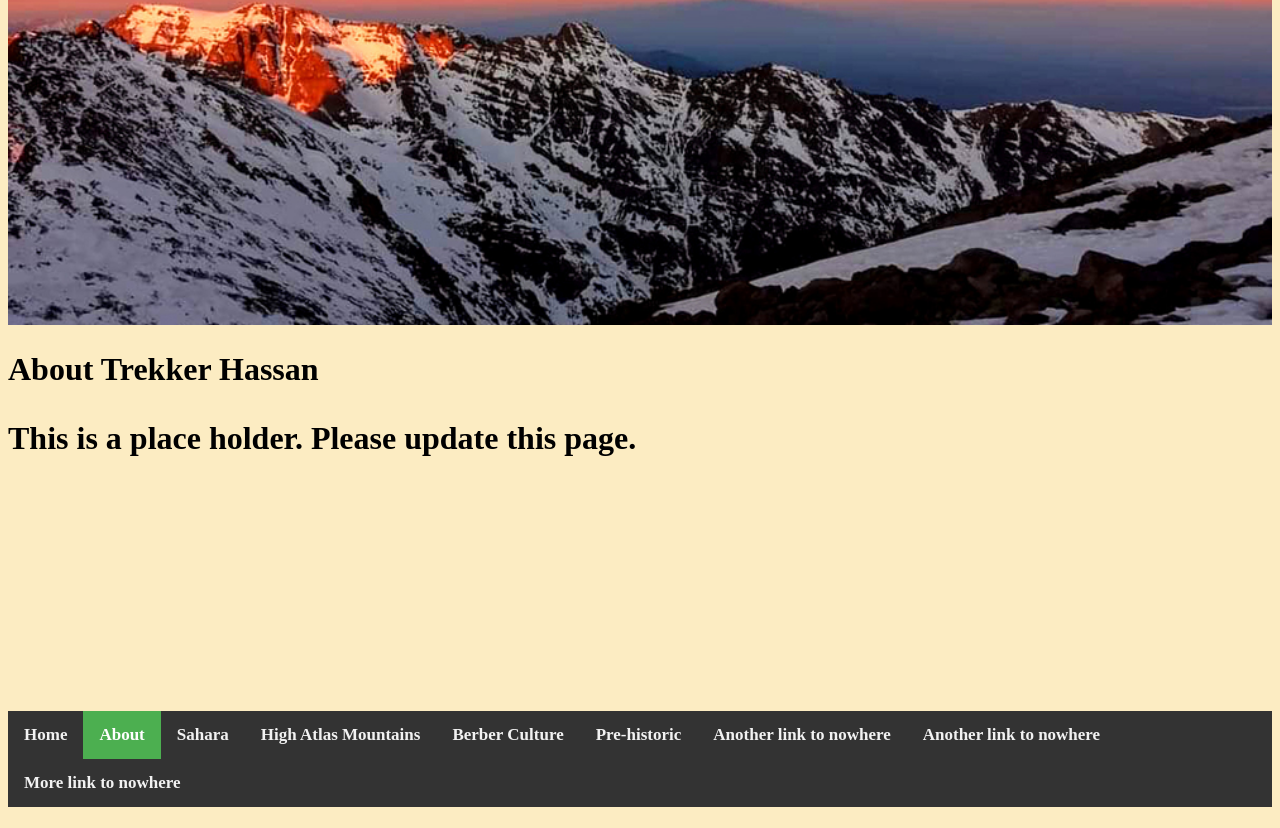
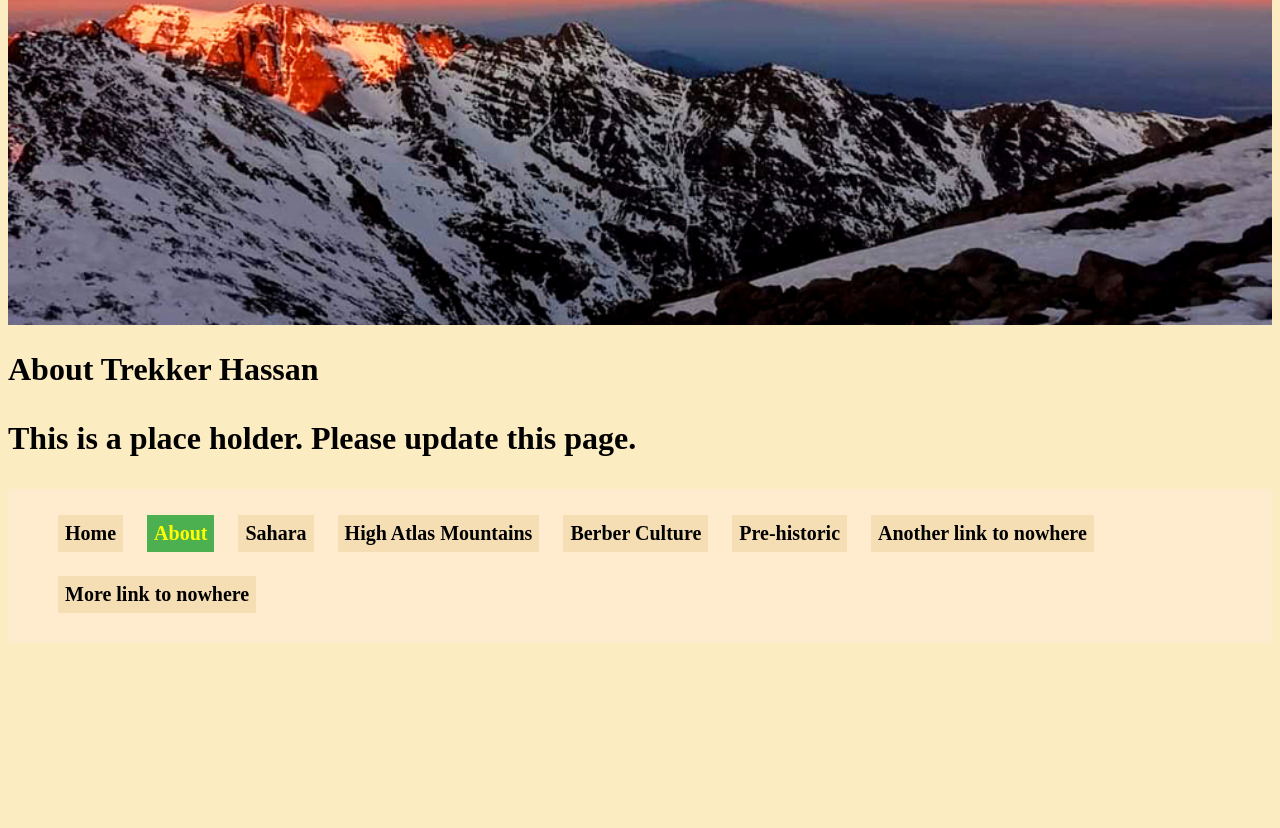
Before and after one commit to jacklam349/jacklam349.github.io, a plain HTML site: page about.html in a window 1280 px wide. Shown: the part 331-1159 px from the top of the page. After the commit the page ends 982 px from the top, so only its background shows below. Drawn offline with Linux system fonts and the light colour scheme.

Commit message:
Add javascript to change className to active

```diff
--- a/about.html
+++ b/about.html
@@ -3,9 +3,10 @@
 
 <head>
   <meta charset="UTF-8">
-  <meta name="viewport" content="width=device-width, initial-scale=1">
+  <meta name="viewport" content="width=device-width, initial-scale=1.0">
   <title>About Trekker Hassan</title>
   <link rel="stylesheet" type="text/css" href="style/trekker.css">
+  <script type="text/javascript" src="script/trekker.js"></script>
 </head>
 
 <body style="background-color:#fcecc2;">
@@ -20,21 +21,27 @@
       <div>
         <h1>About Trekker Hassan
           <p>This is a place holder. Please update this page. </p>
-          <!--Put some blank lines so that the nav is further below-->
-          <br /><br /><br /><br /><br /><br />
-          <nav class="bottomnav" id="bottomnavId">
-            <a href="index.html">Home</a>
-            <a href="about.html" class="active">About</a>
-            <a href="sahara.html">Sahara</a>
-            <a href="high-atlas-mountains.html" target="_blank">High Atlas Mountains</a>
-            <a href="berber-culture.html">Berber Culture</a>
-            <a href="pre-historic.html">Pre-historic</a>
-            <a href="#">Another link to nowhere</a>
-            <a href="#">Another link to nowhere</a>
-            <a href="#">More link to nowhere</a>
+      </div>
+      <!--Put some blank lines so that the nav is further below-->
+      <!-- <br /><br /><br /><br /><br /><br /> -->
+      <section>
+        <footer>
+          <nav id="navId">
+            <ul>
+              <li><a href="index.html">Home</a></li>
+              <li><a href="about.html">About</a></li>
+              <li><a href="sahara.html">Sahara</a></li>
+              <li><a href="high-atlas-mountains.html" target="_blank">High Atlas Mountains</a></li>
+              <li><a href="berber-culture.html">Berber Culture</a></li>
+              <li><a href="pre-historic.html">Pre-historic</a></li>
+              <li><a href="#">Another link to nowhere</a></li>
+              <li><a href="#">More link to nowhere</a></li>
+            </ul>
           </nav>
+        </footer>
+      </section>
+      <script>window.onload = setActive;</script>
 
-      </div>
 </body>
 
 </html>
--- /dev/null
+++ b/script/trekker.js
@@ -0,0 +1,13 @@
+function setActive() {
+  aObj = document.getElementById("navId").getElementsByTagName("a");
+  var i;
+  for (i = 0; i < aObj.length; i++) {
+    if (document.location.href.indexOf(aObj[i].href) >= 0) {
+      aObj[i].className = "active";
+      break;
+    }
+  }
+  if (i == aObj.length) {
+    aObj[0].className = "active";
+  }
+}
--- a/style/trekker.css
+++ b/style/trekker.css
@@ -2,30 +2,44 @@
   box-sizing: border-box
 }
 
-.container {
-  width: 100%;
+body {
+  max-width: 100%;
 }
 
-.bottomnav {
-  overflow: hidden;
-  background-color: #333;
+footer {
+  background-color: blanchedalmond;
 }
 
-.bottomnav a {
-  float: left;
-  color: #f2f2f2;
-  text-align: center;
-  padding: 14px 16px;
-  text-decoration: none;
-  font-size: 17px;
+nav {
+  display: inline-block;
 }
 
-.bottomnav a:hover {
+nav ul li a {
+  float: left;
+  background-color: wheat;
+  color: black;
+  text-align: center;
+  padding: 7px 7px;
+  text-decoration: none;
+  font-size: 20px;
+  font-weight: bold
+}
+
+nav ul li a:hover {
   background-color: #ddd;
   color: black;
 }
 
-.bottomnav a.active {
+nav ul li a.active {
   background-color: #4CAF50;
-  color: white;
+  color: yellow
 }
+
+nav ul li {
+  display: inline-block;
+  margin: 10px;
+}
+
+nav ul {
+  list-style: none;
+}
```
Also changed, not shown: index.html (+20 -15 lines).
